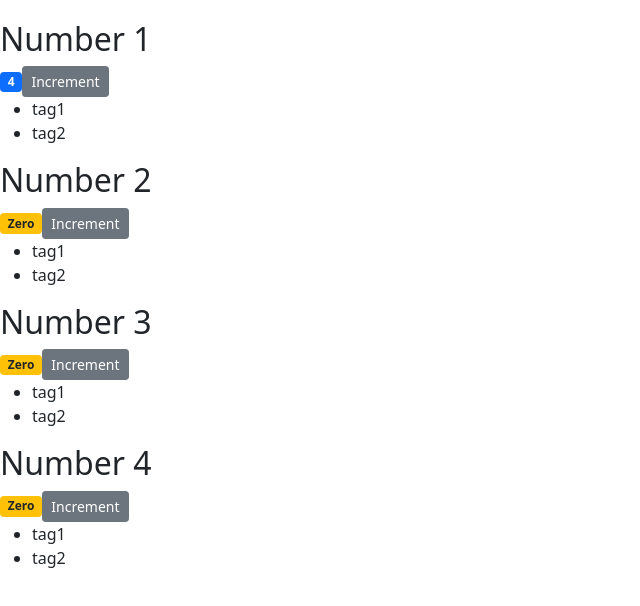
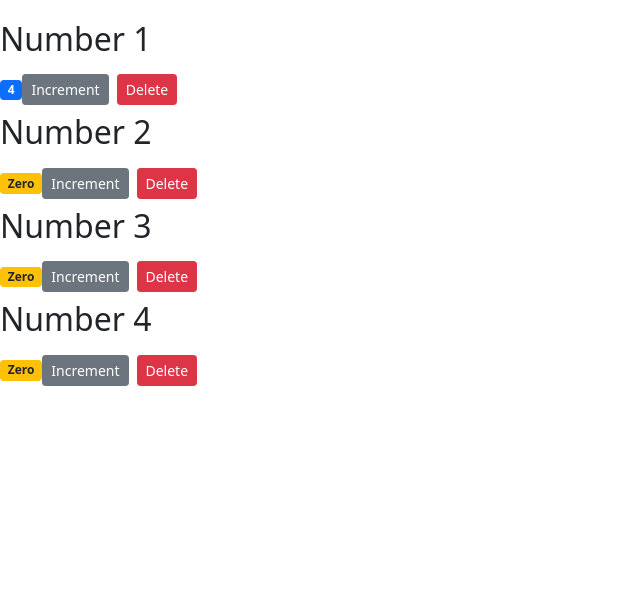
Before and after one commit to ttquyen/practice-reactjs-with-online-course, a React (Create React App) app: page / in a window 1280 px wide. Shown: the top 606 px of the page, without its empty margins (0-640 px from the left). Built offline with nearby package versions, Linux system fonts and the light colour scheme.

Commit message:
add Delete button

```diff
--- a/src/components/counter.jsx
+++ b/src/components/counter.jsx
@@ -1,7 +1,7 @@
 import React, { Component } from "react";
 class Counter extends Component {
   state = {
-    value: this.props.value, //rename variable "value" to make code cleaner and more maintainable
+    value: this.props.counter.value, //rename variable "value" to make code cleaner and more maintainable
     tags: ["tag1", "tag2"],
   };
   renderTags() {
@@ -31,7 +31,13 @@
         >
           Increment
         </button>
-        {this.renderTags()}
+        <button
+          onClick={() => this.props.onDelete(this.props.counter.id)} //raise that Delete btn is clicked to onDelete function of props
+          className="btn btn-danger btn-sm m-2"
+        >
+          Delete
+        </button>
+        {/* {this.renderTags()} */}
       </React.Fragment>
     );
   }
--- a/src/components/counters.jsx
+++ b/src/components/counters.jsx
@@ -10,11 +10,23 @@
       { id: 4, value: 0 },
     ],
   };
+
+  handleDelete = (counterID) => {
+    const counters = this.state.counters.filter((c) => counterID !== c.id);
+    this.setState({ counters }); //re-set State to let React update the state, obj need {}
+    console.log("Event Handler Called");
+  };
   render() {
     return (
       <div>
         {this.state.counters.map((counter) => (
-          <Counter key={counter.id} value={counter.value}>
+          <Counter
+            onDelete={this.handleDelete} //receive onDetele function and execute by handleDelete function
+            key={counter.id} //internally used by react (must)
+            //id={counter.id} externally, used by dev, read bt props.id
+            //value={counter.value}
+            counter={counter} //to get all attribute in counter forever, if we modify (add, del) atb, it will sync.
+          >
             <h2>Number {counter.id}</h2>
           </Counter>
           //indentical id when using map(),
```
